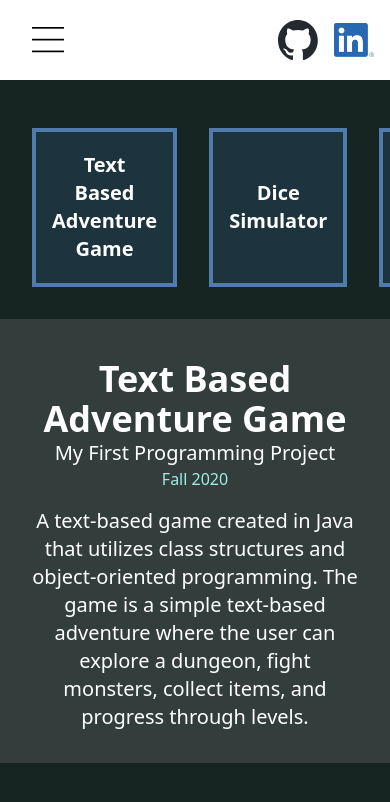
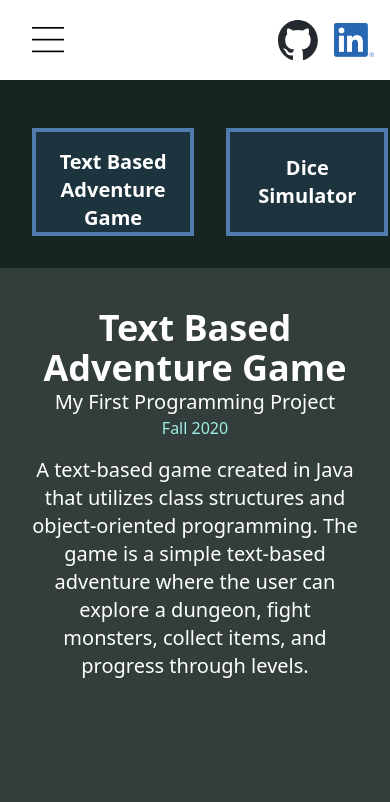
Before and after one commit to schottler3/portfolio, a Next.js app: page /projects in a window 390 px wide. Shown: the top 802 px of the page. Built offline with nearby package versions, Linux system fonts and the light colour scheme.

Commit message:
Responsitivity changes

```diff
--- a/src/app/about/page.tsx
+++ b/src/app/about/page.tsx
@@ -18,7 +18,7 @@ export default function About() {
     <div className="bg-charcoal min-h-screen w-full max-h-screen overflow-y-auto">
     <Header />
     <div className="flex flex-col md:grid md:grid-cols-2 bg-charcoal text-white text-center pt-10">
-      <div className="bg-navy max-h-full pt-32 flex flex-col overflow-y-auto pb-10 items-center">
+      <div className="bg-navy max-h-full flex flex-col overflow-y-auto items-center justify-center">
         <div className="justify-center flex">
           <div className="flex w-full items-center flex-col xl:flex-row xl:justify-start xl:gap-8">
             <img
@@ -32,7 +32,7 @@ export default function About() {
         </div>
         <div className="flex justify-center w-full">
           <div className="w-3/4 items-center pt-10">
-            <p className="text-center">
+            <p className="text-center text-xl">
               I'm a recent graduate from the University of Minnesota - Twin Cities with a degree in Computer Science from the college of Science and Engineering.
               I have a passion for software development and am always looking for new ways to learn and grow as a developer, but I have a particular interest in web development.
               I have experience with a variety of programming languages and frameworks, and am always looking to expand my skillset.
--- a/src/app/projects/page.tsx
+++ b/src/app/projects/page.tsx
@@ -21,10 +21,10 @@ export default function Projects() {
     const [selectedProject, setSelectedProject] = useState<ProjectItemType>(projectItems[0]);
 
     return (
-        <div className="bg-charcoal min-h-screen min-w-screen overflow-hidden hide-scrollbar">
+        <div className="bg-charcoal min-h-screen">
             <Header />
-            <div className="flex flex-col sm:grid sm:grid-cols-2 sm:min-h-screen">
-                <div className="flex sm:grid max-h-[50vh] sm:max-h-[100vh] hide-scrollbar overflow-y-auto sm:grid-cols-1 lg:grid-cols-2 2xl:grid-cols-3 gap-8 p-8 pt-32 ">
+            <div className="flex flex-col sm:grid sm:grid-cols-2 h-[100vh]">
+                <div className="flex sm:grid max-h-[50vh] sm:min-h-full overflow-y-auto sm:grid-cols-1 lg:grid-cols-2 2xl:grid-cols-3 gap-8 p-8 pt-32">
                     {projectItems.map(item => (
                         <div
                         key={item.index}
@@ -37,9 +37,10 @@ export default function Projects() {
                         </div>
                     ))}
                 </div>
-                <div className="bg-[rgb(50,61,60)] max-h-[100vh] overflow-y-auto hide-scrollbar pt-6 sm:pt-32">
+                <div className="bg-[rgb(50,61,60)] h-full overflow-y-auto">
+                    <div className="flex flex-col h-full pt-6 sm:pt-32">
                         {selectedProject ? (
-                        <div className="p-4 items-center text-center text-white">
+                            <div className="p-4 items-center text-center text-white h-full">
                                 <p className="text-4xl font-bold">{selectedProject.title}</p>
                                 <p className="text-xl font-thin">{selectedProject.tagline}</p>
                                 <div className="w-full flex flex-row justify-center items-center gap-2 text-aqua1 font-thin">
@@ -56,9 +57,9 @@ export default function Projects() {
                             </div>
                         ) : null}
                         {selectedProject && selectedProject.images && (
-                        <div>
+                            <div className="pb-8">
                                 {selectedProject.images.map((image, index) => (
-                                <div key={index} className="p-4 flex flex-row justify-center items-center">
+                                    <div key={index} className="p-4 flex justify-center">
                                         <img src={image} alt={selectedProject.title} className="max-w-[90%]"/>
                                     </div>
                                 ))}
@@ -86,5 +87,6 @@ export default function Projects() {
                     </div>
                 </div>
             </div>
+        </div>
     );
 }
```
Lines whose indentation alone changed are shown as unchanged.
